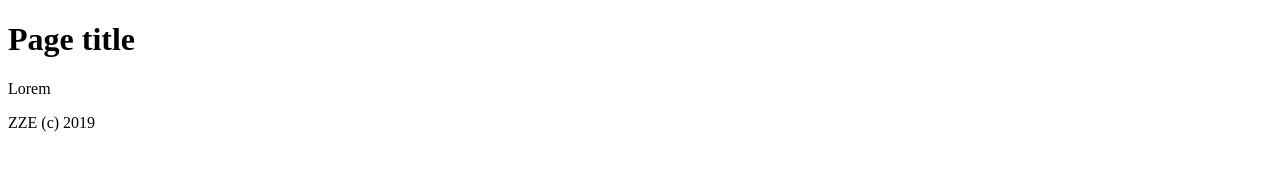
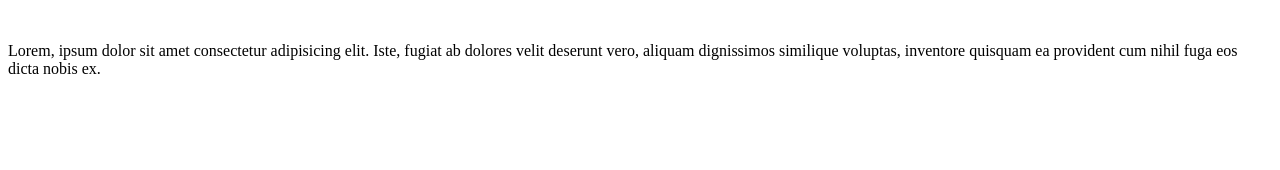
Before and after one commit to ZZE0001/RCS_HW1, a plain HTML site: page index.html in a window 1280 px wide. Drawn offline with Linux system fonts and the light colour scheme.

Commit message:
Added paragraph Lorem

```diff
--- a/index.html
+++ b/index.html
@@ -1,15 +1,14 @@
 <!DOCTYPE html>
-<html>
-  <head>
-    <title> My new page </title>
-  </head>
-  <body>
-    <main></main>
-    <h1> Page title </h1>
-    <p>Lorem </p>
-  </body>
-  <footer>
-    ZZE (c) 2019
-  </footer>
-
+<html lang="en">
+<head>
+  <meta charset="UTF-8">
+  <meta name="viewport" content="width=, initial-scale=1.0">
+  <meta http-equiv="X-UA-Compatible" content="ie=edge">
+  <title>Document</title>
+</head>
+<body>
+  <div class=""></div>
+  <img src="" alt="">
+  <p>Lorem, ipsum dolor sit amet consectetur adipisicing elit. Iste, fugiat ab dolores velit deserunt vero, aliquam dignissimos similique voluptas, inventore quisquam ea provident cum nihil fuga eos dicta nobis ex.</p>
+</body>
 </html>
```
